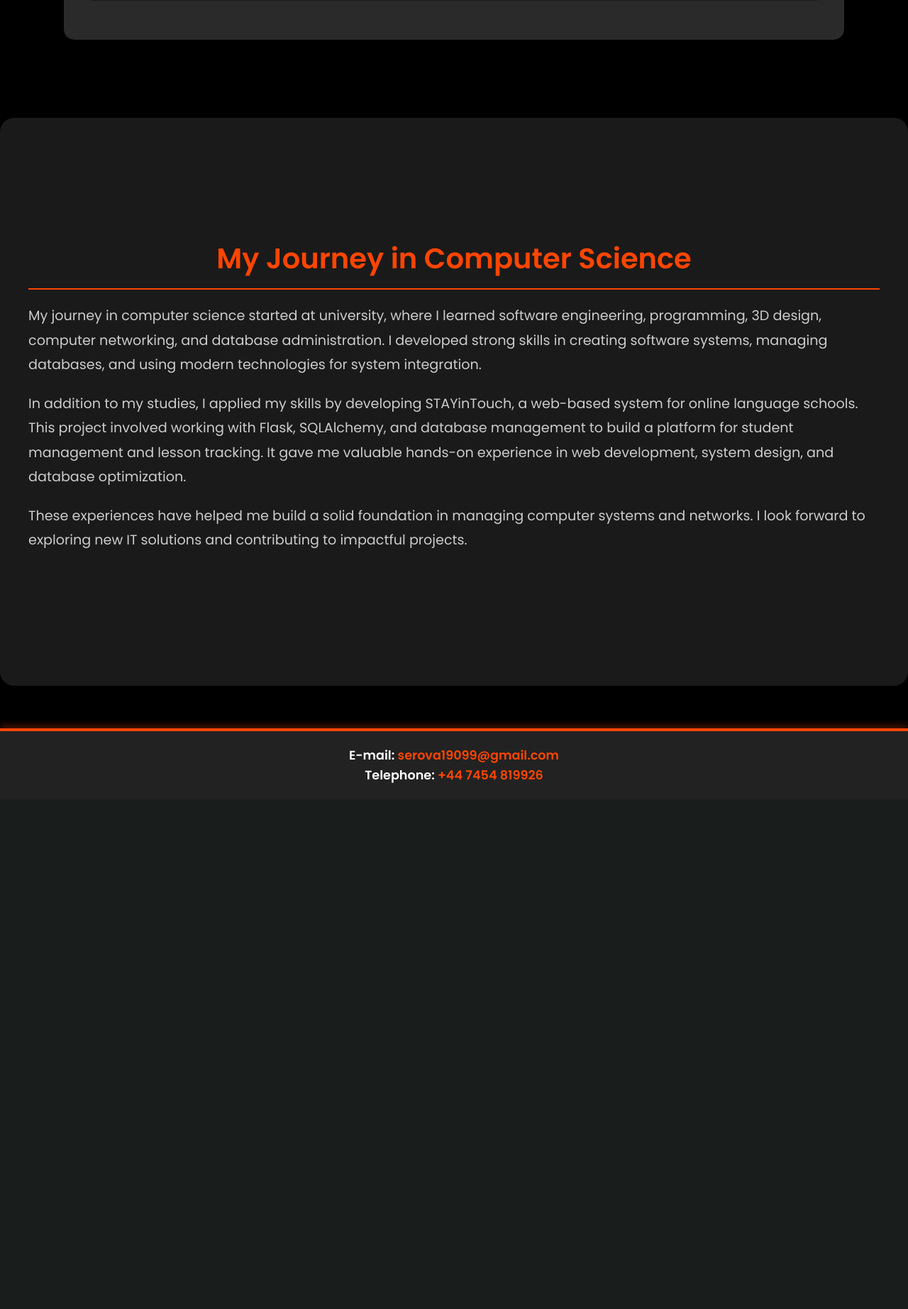
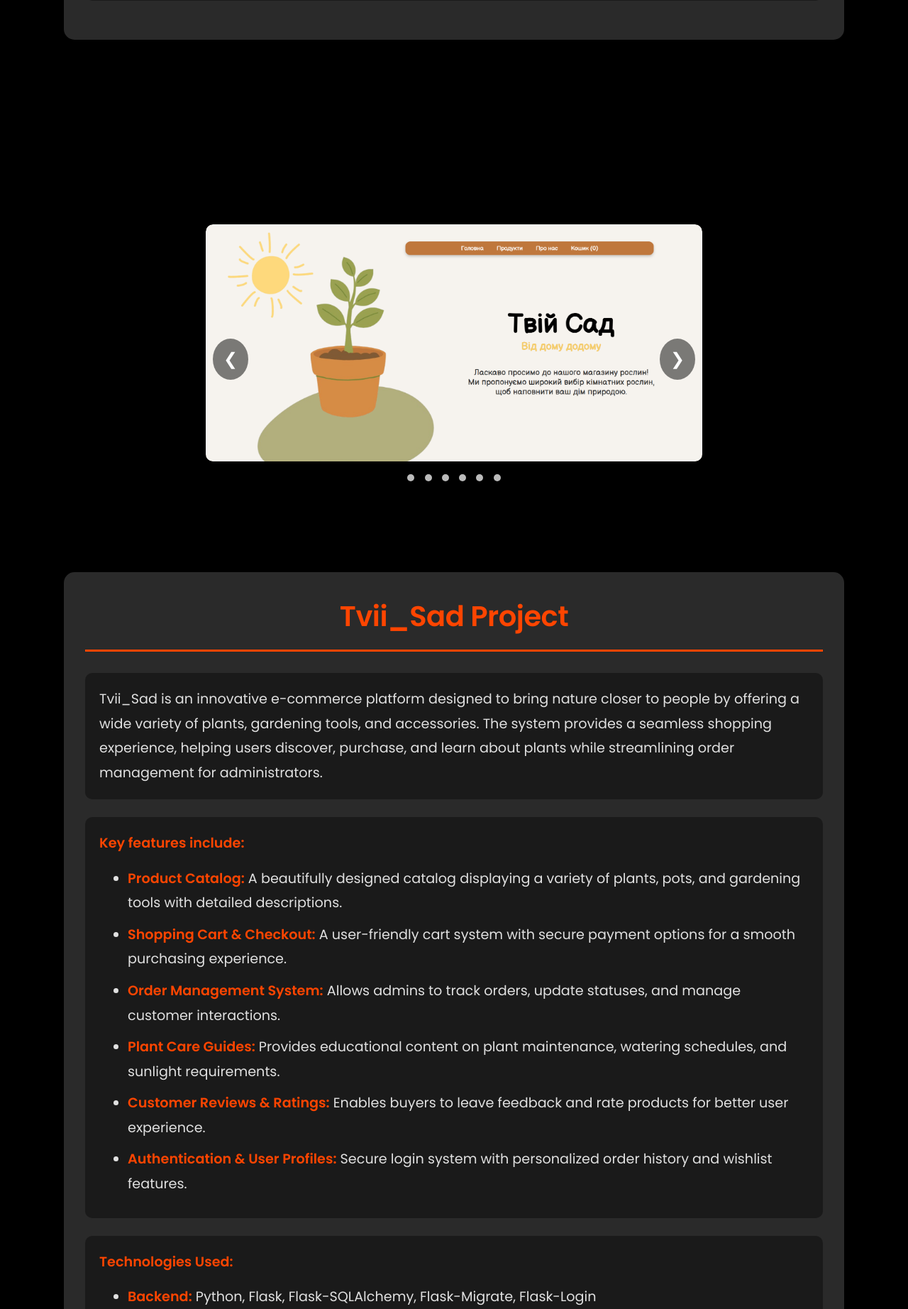
Before and after one commit to nad11na/Portfolio, a Flask app: page /portfolio in a window 1280 px wide. Shown: the part 2578-4422 px from the top of the page at 71% size. Before the commit the page ends 3681 px from the top, so only its background shows below. Run offline with Flask 3, Linux system fonts and the light colour scheme.

Commit message:
Added tvii svit

```diff
--- a/portfolio/static/script.js
+++ b/portfolio/static/script.js
@@ -207,16 +207,6 @@ document.addEventListener("DOMContentLoaded", function () {
         const slides = document.querySelectorAll(".slides img");
         const dots = document.querySelectorAll(".dot");
 
-        // Debugging: Log the number of slides and dots
-        console.log("Slides found:", slides.length);
-        console.log("Dots found:", dots.length);
-
-        // Prevent running if no slides or dots exist
-        if (slides.length === 0 || dots.length === 0) {
-            console.error("No slides or dots found.");
-            return;
-        }
-
         // Hide all slides
         slides.forEach((slide) => {
             slide.style.display = "none";
@@ -231,41 +221,42 @@ document.addEventListener("DOMContentLoaded", function () {
         if (slideIndex >= slides.length) slideIndex = 0;
         if (slideIndex < 0) slideIndex = slides.length - 1;
 
-        // Show the current slide and activate the corresponding dot
+        // Show the current slide
         slides[slideIndex].style.display = "block";
         dots[slideIndex].classList.add("active");
     }
 
-    function moveSlide(n) {
-        slideIndex += n;
+    // Handle slide navigation
+    function moveSlide(step) {
+        slideIndex += step;
         showSlides();
     }
 
-    function currentSlide(n) {
-        slideIndex = n - 1;
+    function currentSlide(index) {
+        slideIndex = index - 1;  // -1 because your dots are 1-based index
         showSlides();
     }
 
-    // Initialize the slideshow
+    // Call showSlides initially to display the first slide
     showSlides();
 
-    // Add event listeners to navigation arrows
-    const prevButton = document.querySelector(".prev");
-    const nextButton = document.querySelector(".next");
+    // Bind the moveSlide function to the buttons
+    document.querySelector(".prev").addEventListener("click", function() {
+        moveSlide(-1);
+    });
 
-    if (prevButton && nextButton) {
-        prevButton.addEventListener("click", () => moveSlide(-1));
-        nextButton.addEventListener("click", () => moveSlide(1));
-    } else {
-        console.error("Navigation buttons not found.");
-    }
+    document.querySelector(".next").addEventListener("click", function() {
+        moveSlide(1);
+    });
 
-    // Add event listeners to dots
-    const dots = document.querySelectorAll(".dot");
-    dots.forEach((dot, index) => {
-        dot.addEventListener("click", () => currentSlide(index + 1));
+    // Bind the dots to navigate to specific slides
+    document.querySelectorAll(".dot").forEach((dot, index) => {
+        dot.addEventListener("click", function () {
+            currentSlide(index + 1);  // +1 because dots are 1-based index
+        });
     });
 });
+
 
 
 //animation work
@@ -315,6 +306,10 @@ document.addEventListener("DOMContentLoaded", function () {
 });
 
 
+
+
+
+
 //jorney
 window.addEventListener("load", function() {
     // Create an intersection observer to detect when the section is in view
@@ -348,3 +343,55 @@ function toggleMenu() {
         mainContent.classList.remove('nav-expanded');
     }
 }
+
+
+//tvii_sad
+let slideIndex = 1;
+
+document.addEventListener("DOMContentLoaded", function () {
+    // Initialize slide index
+    showSlides(slideIndex);
+
+    // Function to change slides
+    window.moveSlide = function(n) {
+        showSlides(slideIndex += n);
+    };
+
+    // Function to show a specific slide
+    window.currentSlide = function(n) {
+        showSlides(slideIndex = n);
+    };
+
+    // Function to display the slide based on the current slide index
+    function showSlides(n) {
+        let slides = document.getElementsByClassName("slides1")[0]?.getElementsByTagName("img");
+        let dots = document.getElementsByClassName("dot");
+
+        if (!slides) {
+            console.error('Slides container not found');
+            return;
+        }
+
+        // Wrap around if the index is out of bounds
+        if (n > slides.length) {
+            slideIndex = 1;
+        }
+        if (n < 1) {
+            slideIndex = slides.length;
+        }
+
+        // Hide all slides
+        for (let i = 0; i < slides.length; i++) {
+            slides[i].style.display = "none";
+        }
+
+        // Remove the active class from all dots
+        for (let i = 0; i < dots.length; i++) {
+            dots[i].className = dots[i].className.replace(" active", "");
+        }
+
+        // Display the current slide and mark the active dot
+        slides[slideIndex - 1].style.display = "block";
+        dots[slideIndex - 1].className += " active";
+    }
+});
--- a/portfolio/static/style.css
+++ b/portfolio/static/style.css
@@ -1548,6 +1548,16 @@ li {
     border-radius: 10px;
 }
 
+.slides1 {
+    display: flex;
+    transition: transform 0.5s ease-in-out;
+}
+
+.slides1 img {
+    width: 100%;
+    border-radius: 10px;
+}
+
 /* Navigation Arrows */
 .prev, .next {
     position: absolute;
--- a/portfolio/templates/portfolio.html
+++ b/portfolio/templates/portfolio.html
@@ -100,6 +100,90 @@
     </div>
 </section>
 
+
+<section id="project-showcase" class="project-showcase">
+    <div class="project-showcase-content">
+        <!-- Slideshow Section for Project Screenshots -->
+        <div class="slideshow-container2">
+            <div class="slides1">
+                <img src="{{ url_for('static', filename='images/tvii_sad1.png') }}" alt="Tvii_Sad Screenshot 1">
+                <img src="{{ url_for('static', filename='images/tvii_sad2.png') }}" alt="Tvii_Sad Screenshot 2">
+                <img src="{{ url_for('static', filename='images/tvii_sad3.png') }}" alt="Tvii_Sad Screenshot 3">
+                <img src="{{ url_for('static', filename='images/tvii_sad4.png') }}" alt="Tvii_Sad Screenshot 4">
+                <img src="{{ url_for('static', filename='images/tvii_sad5.png') }}" alt="Tvii_Sad Screenshot 5">
+                <img src="{{ url_for('static', filename='images/tvii_sad6.png') }}" alt="Tvii_Sad Screenshot 6">
+            </div>
+
+
+            <!-- Navigation Arrows -->
+            <button class="prev" onclick="moveSlide(-1)">&#10094;</button>
+            <button class="next" onclick="moveSlide(1)">&#10095;</button>
+
+            <!-- Progress Dots -->
+            <div class="dots">
+                <span class="dot" onclick="currentSlide(1)"></span>
+                <span class="dot" onclick="currentSlide(2)"></span>
+                <span class="dot" onclick="currentSlide(3)"></span>
+                <span class="dot" onclick="currentSlide(4)"></span>
+                <span class="dot" onclick="currentSlide(5)"></span>
+                <span class="dot" onclick="currentSlide(6)"></span>
+            </div>
+        </div>
+
+        <div class="project-description">
+            <h2>Tvii_Sad Project</h2>
+            <p>
+                Tvii_Sad is an innovative e-commerce platform designed to bring nature closer to people by offering a wide variety of plants, gardening tools, and accessories. The system provides a seamless shopping experience, helping users discover, purchase, and learn about plants while streamlining order management for administrators.
+            </p>
+
+            <!-- Key Features Section -->
+            <div class="text-block">
+                <p><strong>Key features include:</strong></p>
+                <ul>
+                    <li><strong>Product Catalog:</strong> A beautifully designed catalog displaying a variety of plants, pots, and gardening tools with detailed descriptions.</li>
+                    <li><strong>Shopping Cart & Checkout:</strong> A user-friendly cart system with secure payment options for a smooth purchasing experience.</li>
+                    <li><strong>Order Management System:</strong> Allows admins to track orders, update statuses, and manage customer interactions.</li>
+                    <li><strong>Plant Care Guides:</strong> Provides educational content on plant maintenance, watering schedules, and sunlight requirements.</li>
+                    <li><strong>Customer Reviews & Ratings:</strong> Enables buyers to leave feedback and rate products for better user experience.</li>
+                    <li><strong>Authentication & User Profiles:</strong> Secure login system with personalized order history and wishlist features.</li>
+                </ul>
+            </div>
+
+            <!-- Technologies Used Section -->
+            <div class="text-block">
+                <p><strong>Technologies Used:</strong></p>
+                <ul>
+                    <li><strong>Backend:</strong> Python, Flask, Flask-SQLAlchemy, Flask-Migrate, Flask-Login</li>
+                    <li><strong>Frontend:</strong> HTML, CSS, JavaScript</li>
+                    <li><strong>Database:</strong> SQLite with SQLAlchemy ORM</li>
+                    <li><strong>Additional Tools:</strong> Alembic for database migrations, dotenv for environment variables</li>
+                </ul>
+            </div>
+
+            <!-- Development Highlights Section -->
+            <div class="text-block">
+                <p><strong>Development Highlights:</strong></p>
+                <ul>
+                    <li>Built an intuitive product catalog with advanced filtering and search options.</li>
+                    <li>Implemented a secure and efficient shopping cart and checkout process.</li>
+                    <li>Developed an admin dashboard for real-time order tracking and inventory management.</li>
+                    <li>Integrated an email notification system for order confirmations and promotions.</li>
+                </ul>
+            </div>
+
+            <!-- Impact Section -->
+            <div class="text-block">
+                <p><strong>Impact:</strong></p>
+                <p>
+                    Tvii_Sad connects plant lovers with quality greenery while simplifying the shopping process. With a focus on user experience, educational resources, and seamless order management, the platform fosters a deeper appreciation for plants and sustainable living.
+                </p>
+            </div>
+        </div>
+    </div>
+</section>
+
+
+
 <section id="experience-summary" class="experience-summary">
     <div class="experience-summary-content">
         <h2>My Journey in Computer Science</h2>
```
Also changed, not shown: portfolio/static/images/tvii_sad1.png (added), portfolio/static/images/tvii_sad2.png (added), portfolio/static/images/tvii_sad3.png (added), portfolio/static/images/tvii_sad4.png (added), portfolio/static/images/tvii_sad5.png (added), portfolio/static/images/tvii_sad6.png (added).
